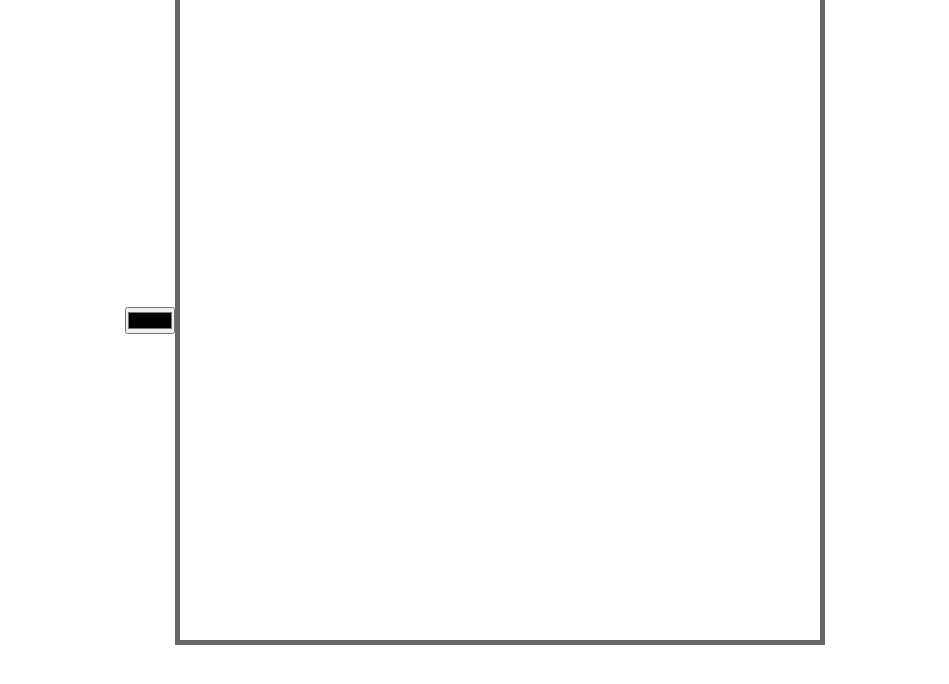
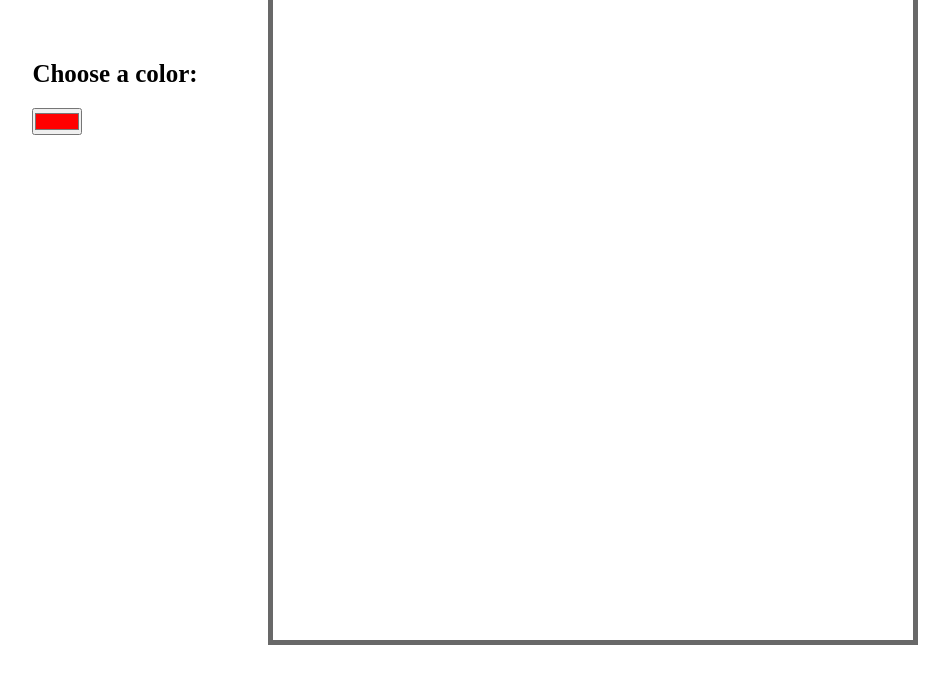
Before and after one commit to ehsan-saf/Etch-A-Sketch, a plain HTML site: page index.html in a window 1280 px wide. Shown: the whole page, without its empty margins (165-1114 px from the left). Drawn offline with Linux system fonts and the light colour scheme.

Commit message:
Style color picker

```diff
--- a/index.html
+++ b/index.html
@@ -12,7 +12,9 @@
 
 <body>
     <main>
-        <input type="color" id="colorPicker">
+        <label class="colorContainer">Choose a color:
+            <input type="color" value="#ff0000" id="colorPicker">
+        </label>
         <div class="grid">
 
         </div>
--- a/style.css
+++ b/style.css
@@ -11,6 +11,7 @@ main {
     display: flex;
     align-items: center;
     justify-content: center;
+    gap: 70px;
 }
 
 .grid {
@@ -20,3 +21,13 @@ main {
     display: flex;
     flex-wrap: wrap;
 }
+
+.colorContainer {
+    align-self: flex-start;
+    margin-top: 60px;
+    display: flex;
+    flex-direction: column;
+    gap: 20px;
+    font-size: 25px;
+    font-weight: bold;
+}
```
